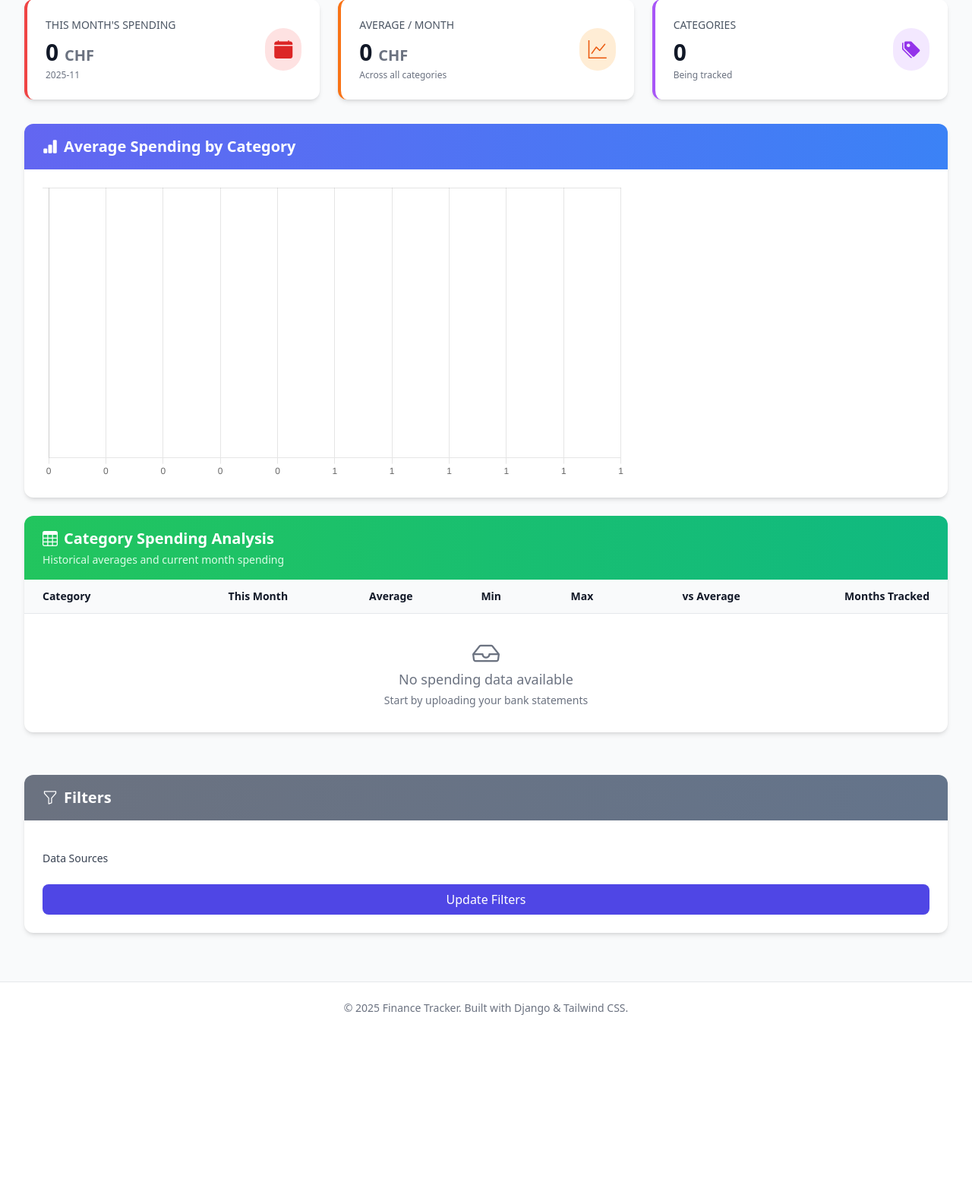
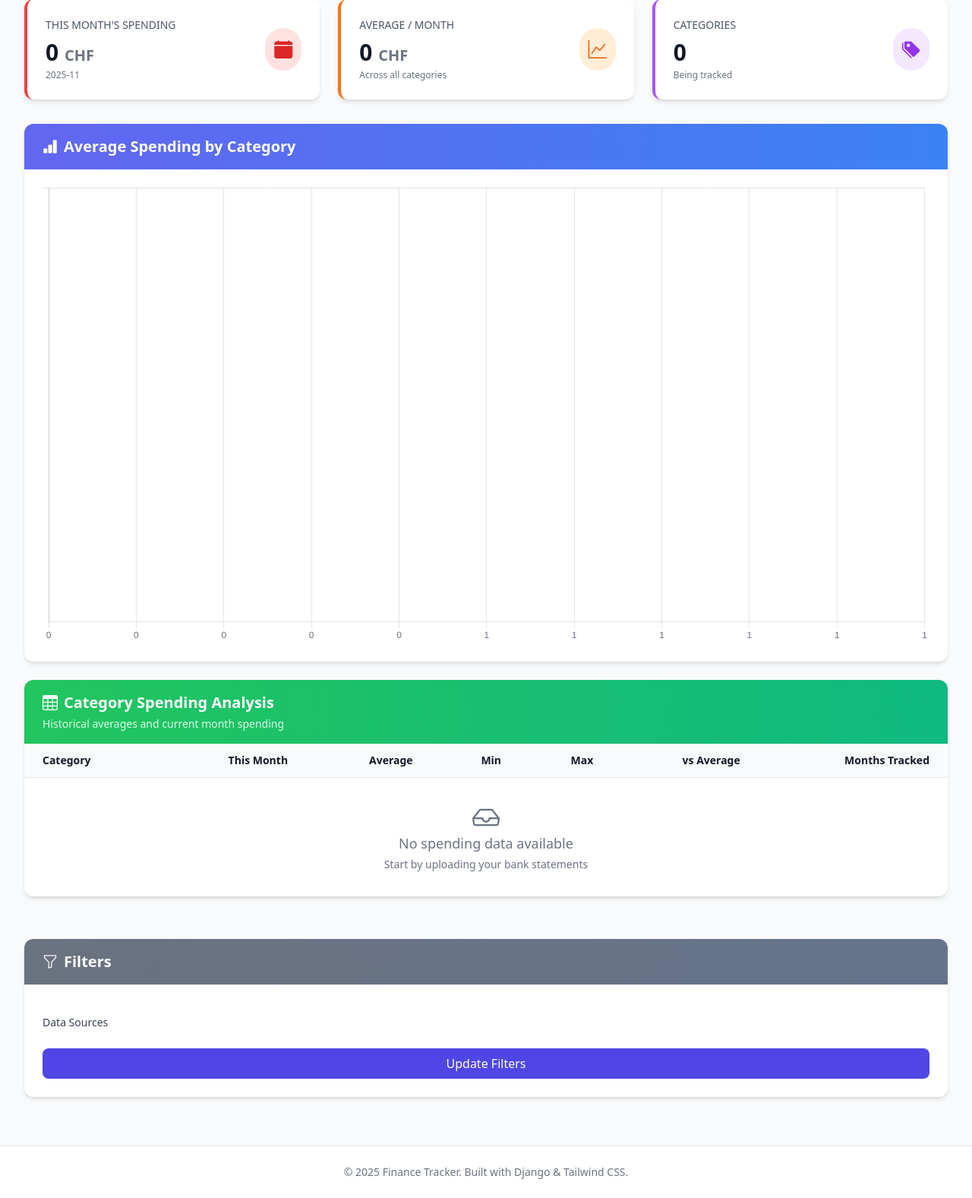
Before and after one commit to dark-eraser/FinanceDashboard, a Django app: page /monthly-budget/ in a window 1280 px wide. Shown: the part 201-1778 px from the top of the page at 76% size. Before the commit the page ends 1537 px from the top, so only its background shows below. Run offline with Django 5.2, Linux system fonts and the light colour scheme; data comes from the database, SQL or seed files in the repository; data that the repository does not hold is empty; some libraries are stand-ins or nearby versions.

Commit message:
minor: budget page average spend adjustment

```diff
--- a/faster/transactions/templates/dashboard/monthly_budget.html
+++ b/faster/transactions/templates/dashboard/monthly_budget.html
@@ -76,7 +76,7 @@
     </div>
     <div class="p-6">
       <div class="flex justify-center">
-        <div class="w-full h-96">
+        <div class="w-full" style="height: 600px;">
           <canvas id="averageSpendingChart"></canvas>
         </div>
       </div>
@@ -251,7 +251,7 @@
     },
     options: {
       responsive: true,
-      maintainAspectRatio: true,
+      maintainAspectRatio: false,
       indexAxis: 'y',
       plugins: {
         legend: {
@@ -271,7 +271,13 @@
           ticks: {
             callback: function(value) {
               return value.toLocaleString('en-US', { maximumFractionDigits: 0 });
-            }
+            },
+            color: '#6b7280'
+          }
+        },
+        y: {
+          ticks: {
+            color: '#6b7280'
           }
         }
       }
```
